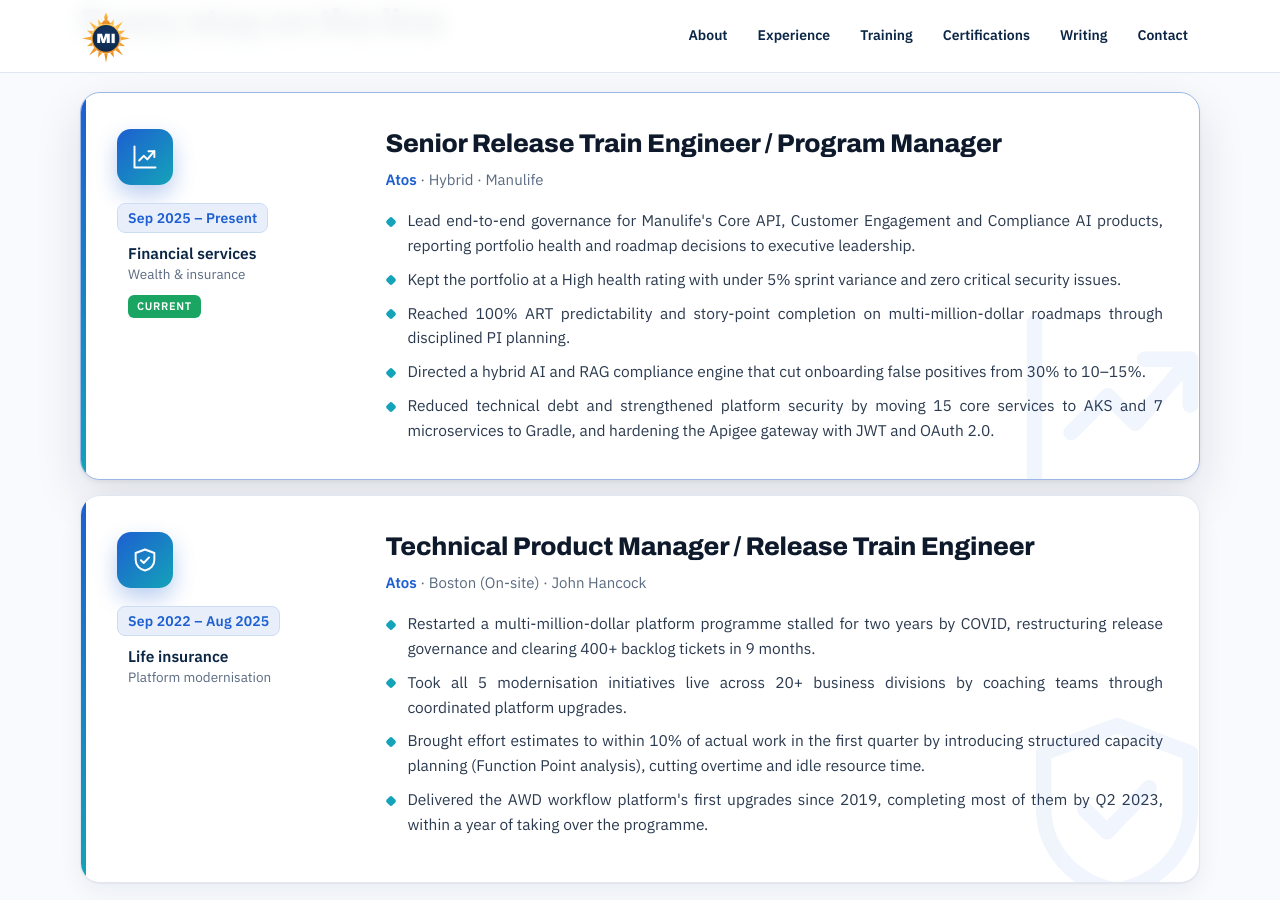
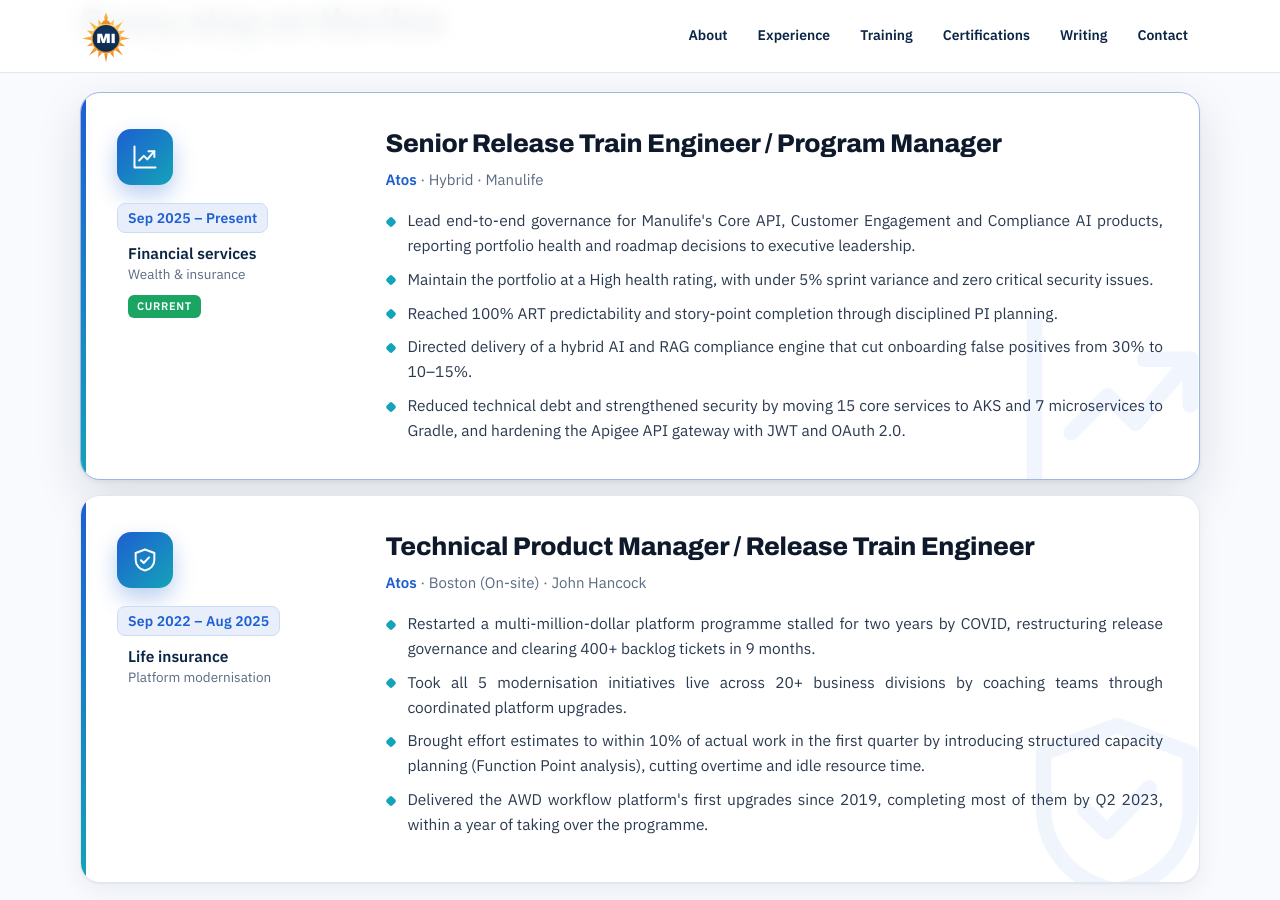
Before and after one commit to Madhan-I/Madhan-I.github.io, a Jekyll site: the page built from index.html, in a window 1280 px wide and 900 px high, scrolled down 2011 px. Built offline with Jekyll 4.4.1, drawn with Linux system fonts in a browser that asks for light colours.

Commit message:
Fix tense and clarity in Manulife bullets
Co-Authored-By: Claude Opus 5.5 <noreply@anthropic.com>
Claude-Session: https://claude.ai/code/session_01MFRrTt7LBDdX57m85KHNGp

```diff
--- a/_data/profile.yml
+++ b/_data/profile.yml
@@ -95,10 +95,10 @@ experience:
     current: true
     points:
       - Lead end-to-end governance for Manulife's Core API, Customer Engagement and Compliance AI products, reporting portfolio health and roadmap decisions to executive leadership.
-      - Kept the portfolio at a High health rating with under 5% sprint variance and zero critical security issues.
-      - Reached 100% ART predictability and story-point completion on multi-million-dollar roadmaps through disciplined PI planning.
-      - Directed a hybrid AI and RAG compliance engine that cut onboarding false positives from 30% to 10–15%.
-      - Reduced technical debt and strengthened platform security by moving 15 core services to AKS and 7 microservices to Gradle, and hardening the Apigee gateway with JWT and OAuth 2.0.
+      - Maintain the portfolio at a High health rating, with under 5% sprint variance and zero critical security issues.
+      - Reached 100% ART predictability and story-point completion through disciplined PI planning.
+      - Directed delivery of a hybrid AI and RAG compliance engine that cut onboarding false positives from 30% to 10–15%.
+      - Reduced technical debt and strengthened security by moving 15 core services to AKS and 7 microservices to Gradle, and hardening the Apigee API gateway with JWT and OAuth 2.0.
   - dates: Sep 2022 – Aug 2025
     title: Technical Product Manager / Release Train Engineer
     sector: "Life insurance · Platform modernisation"
```
